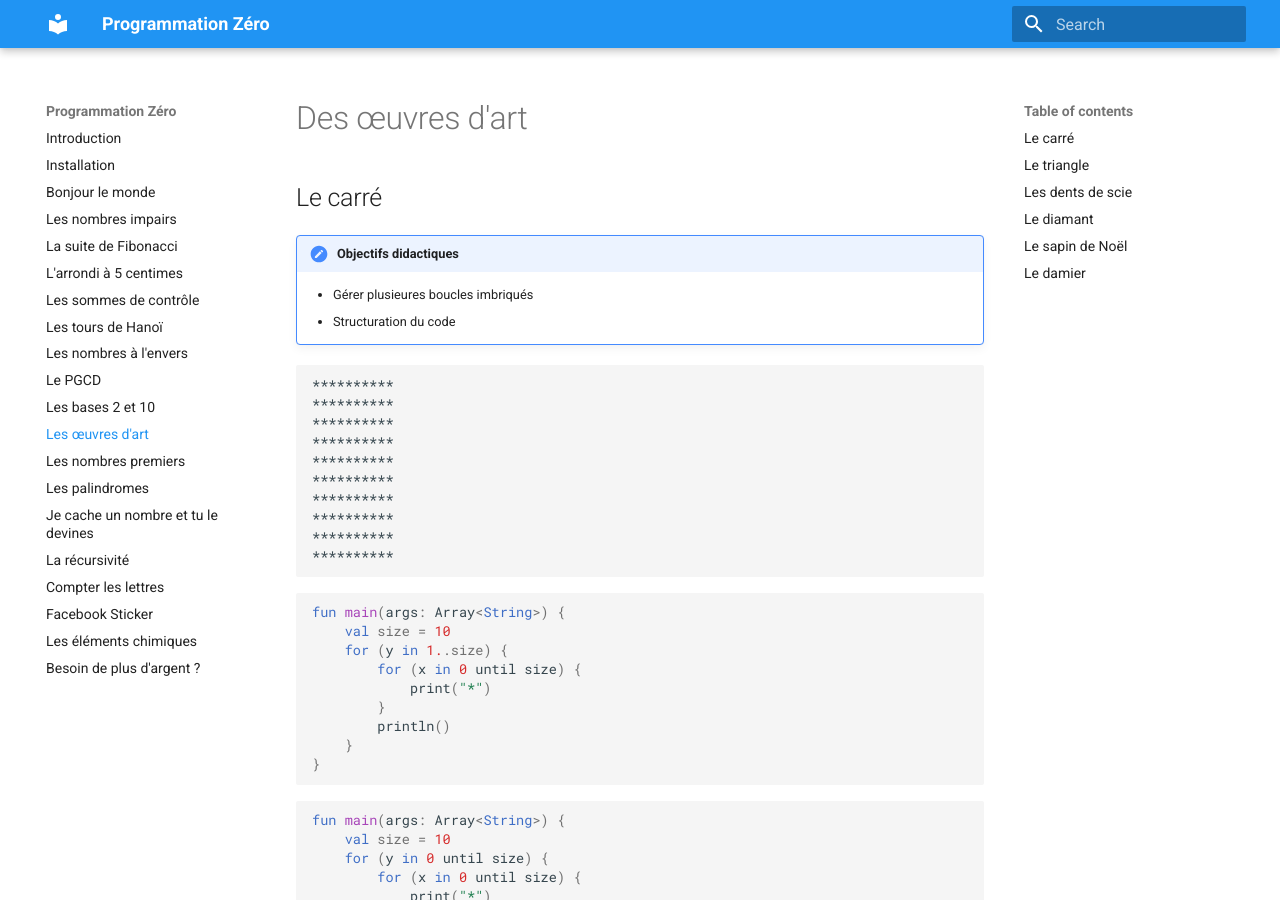
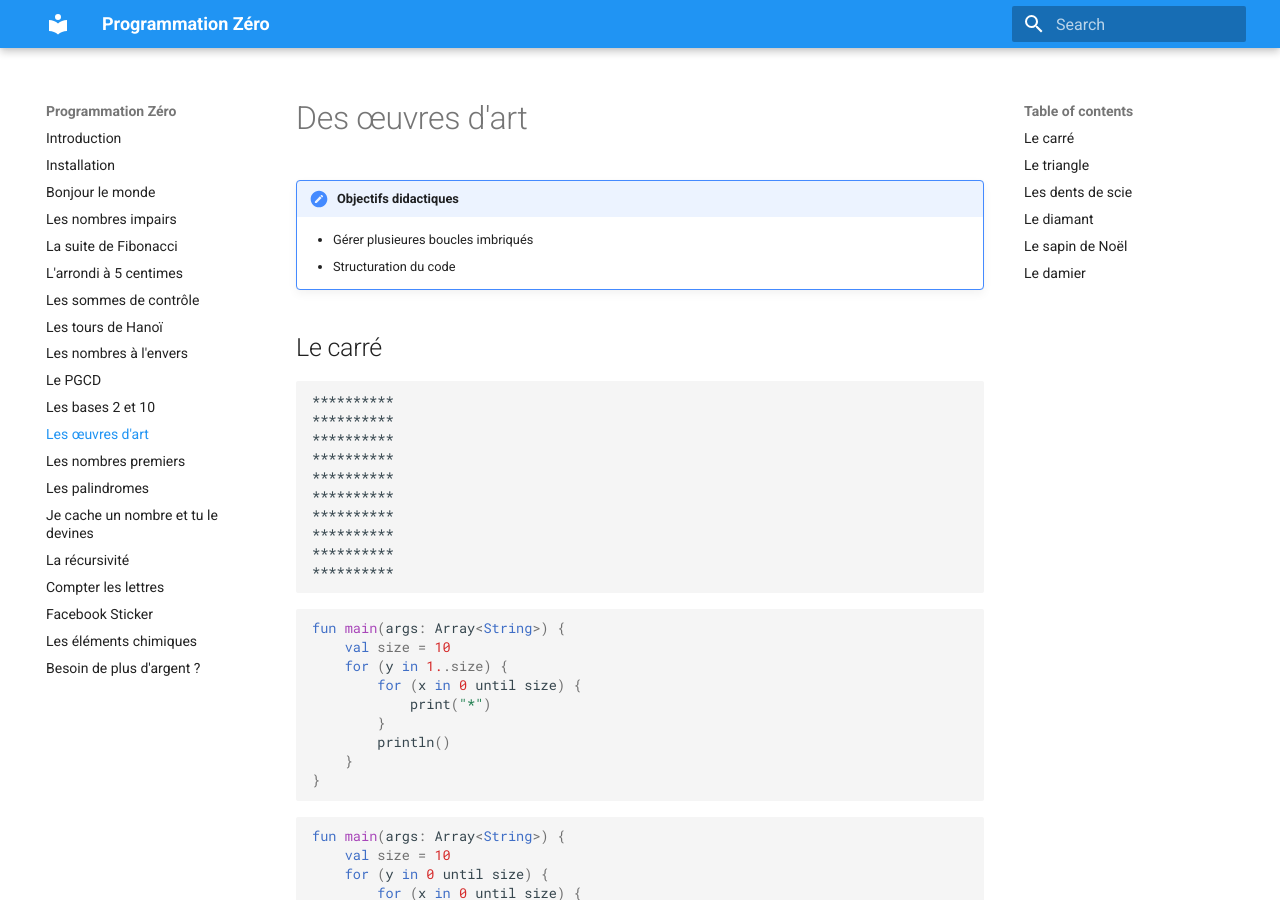
Before and after one commit to heia-fr/programmation-zero, an MkDocs documentation site: the page built from docs/art.md, in a window 1280 px wide and 900 px high. Built offline with MkDocs 1.6.1 and Material for MkDocs 9.7.7, drawn with Linux system fonts in a browser that asks for light colours.

Commit message:
Update art.md

````diff
--- a/docs/art.md
+++ b/docs/art.md
@@ -1,11 +1,10 @@
 # Des œuvres d'art
-
-## Le carré
 
 !!! summary "Objectifs didactiques"
     * Gérer plusieures boucles imbriqués
     * Structuration du code
 
+## Le carré
 
 ```
 **********
````
